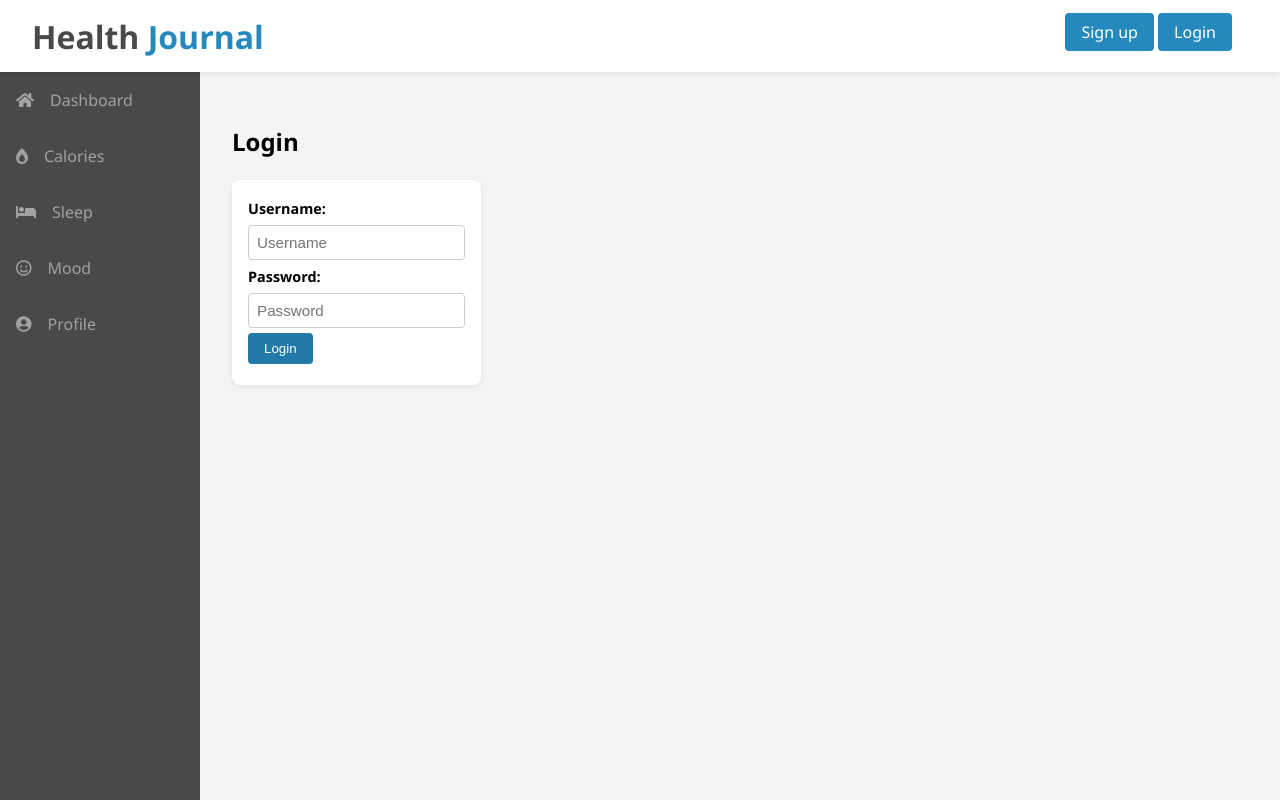
After one commit to Mathic/portfolio, a Django app: page /health/user_login in a window 1280 px wide. The commit adds this page. Run offline with Django 3.2, Linux system fonts and the light colour scheme; parts of the project's set-up code (start-up, migrations or seed data) failed here and were passed over; some libraries are stand-ins or nearby versions.

Commit message:
Login and registration implemented

```diff
--- a/calorie/admin.py
+++ b/calorie/admin.py
@@ -3,6 +3,7 @@ from django.contrib import admin
 from .models import *
 
 # Register your models here.
+admin.site.register(UserProfileInfo)
 admin.site.register(Setup)
 admin.site.register(Entry)
 admin.site.register(Calorie)
--- a/calorie/static/calorie/css/calorie.scss
+++ b/calorie/static/calorie/css/calorie.scss
@@ -37,6 +37,28 @@ header {
 
     &:hover {
       color: darken($secondary-color, 20);
+    }
+  }
+}
+
+.authentication {
+  display: inline-block;
+  float:right;
+  padding: 1em;
+
+  a {
+    border: 0;
+    margin: 0.3rem 0;
+    border-radius: 0.25rem;
+    white-space: nowrap;
+    text-decoration: none;
+    padding: 0.5rem 1rem;
+    background: $highlight-color;
+    color: #fff;
+
+    &:hover {
+      cursor: pointer;
+      background: darken($secondary-color, 20);
     }
   }
 }
@@ -108,7 +130,7 @@ main {
   padding: 0.5rem 1rem;
   border: 0;
   margin: 0.3rem 0;
-  border-radius: 0.5rem;
+  border-radius: 0.25rem;
   cursor: pointer;
 }
 
--- a/calorie/templates/calorie/base_template.html
+++ b/calorie/templates/calorie/base_template.html
@@ -13,6 +13,15 @@
     <header>
       <div class="header-branding">
         <a href="{% url 'index' %}"><h1>Health <span class="text-highlight">Journal</span></h1></a>
+      </div>
+      <div align="right" class="authentication">
+      {# Some logic on what to display for last item#}
+      {% if user.is_authenticated %}
+        Hello, {{ request.user.username }}! <a href="{% url 'logout' %}">Logout</a>
+      {% else %}
+        <a href="{% url 'register' %}">Sign up</a>
+        <a href="{% url 'user_login' %}">Login</a>
+      {% endif %}
       </div>
       <div class="menu-btn">
         <div class="btn-line"></div>
--- /dev/null
+++ b/calorie/templates/calorie/login.html
@@ -0,0 +1,21 @@
+{% extends "calorie/base_template.html" %}
+{% load static %}
+
+{% block title %}Login{% endblock %}
+
+{% block content %}
+<main id="login">
+  <h2>Login</h2>
+  <div class="cards">
+    <form method="post" action="{% url 'user_login' %}">
+      {% csrf_token %}
+      {# A more "HTML" way of creating the login form#}
+      <label for="username">Username:</label>
+      <input type="text" name="username" placeholder="Username">
+      <label for="password">Password:</label>
+      <input type="password" name="password" placeholder="Password">
+      <input class="btn-light" type="submit" name="" value="Login">
+    </form>
+  </div>
+</main>
+{% endblock %}
--- a/calorie/urls.py
+++ b/calorie/urls.py
@@ -8,4 +8,8 @@ urlpatterns = [
     path('sleep', views.sleep, name='sleep'),
     path('mood', views.mood, name='mood'),
     path('profile', views.profile, name='profile'),
+
+    path('register', views.register, name='register'),
+    path('user_login', views.user_login, name='user_login'),
+    path('logout', views.user_logout, name='logout'),
 ]
--- a/calorie/views.py
+++ b/calorie/views.py
@@ -1,4 +1,10 @@
 from django.shortcuts import render
+
+from calorie.forms import UserForm, UserProfileInfoForm
+from django.contrib.auth import authenticate, login, logout
+from django.http import HttpResponseRedirect, HttpResponse
+from django.urls import reverse
+from django.contrib.auth.decorators import login_required
 
 from rest_framework.response import Response
 from rest_framework.views import APIView
@@ -18,3 +24,52 @@ def mood(request):
 
 def profile(request):
     return render(request, 'calorie/profile.html', {'nbar': 'profile'})
+
+@login_required
+def user_logout(request):
+    logout(request)
+    return HttpResponseRedirect(reverse('index'))
+
+def register(request):
+    registered = False
+    if request.method == 'POST':
+        user_form = UserForm(data=request.POST)
+        profile_form = UserProfileInfoForm(data=request.POST)
+        if user_form.is_valid() and profile_form.is_valid():
+            user = user_form.save()
+            user.set_password(user.password)
+            user.save()
+            profile = profile_form.save(commit=False)
+            profile.user = user
+            if 'profile_pic' in request.FILES:
+                print('found it')
+                profile.profile_pic = request.FILES['profile_pic']
+            profile.save()
+            registered = True
+        else:
+            print(user_form.errors,profile_form.errors)
+    else:
+        user_form = UserForm()
+        profile_form = UserProfileInfoForm()
+    return render(request,'calorie/registration.html',
+                          {'user_form':user_form,
+                           'profile_form':profile_form,
+                           'registered':registered})
+
+def user_login(request):
+    if request.method == 'POST':
+        username = request.POST.get('username')
+        password = request.POST.get('password')
+        user = authenticate(username=username, password=password)
+        if user:
+            if user.is_active:
+                login(request,user)
+                return HttpResponseRedirect(reverse('index'))
+            else:
+                return HttpResponse("Your account was inactive.")
+        else:
+            print("Someone tried to login and failed.")
+            print("They used username: {} and password: {}".format(username, password))
+            return HttpResponse("Invalid login details given")
+    else:
+        return render(request, 'calorie/login.html', {})
```
Also changed, not shown: calorie/forms.py (added, +15 -0 lines), calorie/models.py (+9 -1 lines), calorie/templates/calorie/registration.html (added, +22 -0 lines), calorie/migrations/0003_userprofileinfo.py (added), calorie/static/calorie/css/calorie.min.css.
